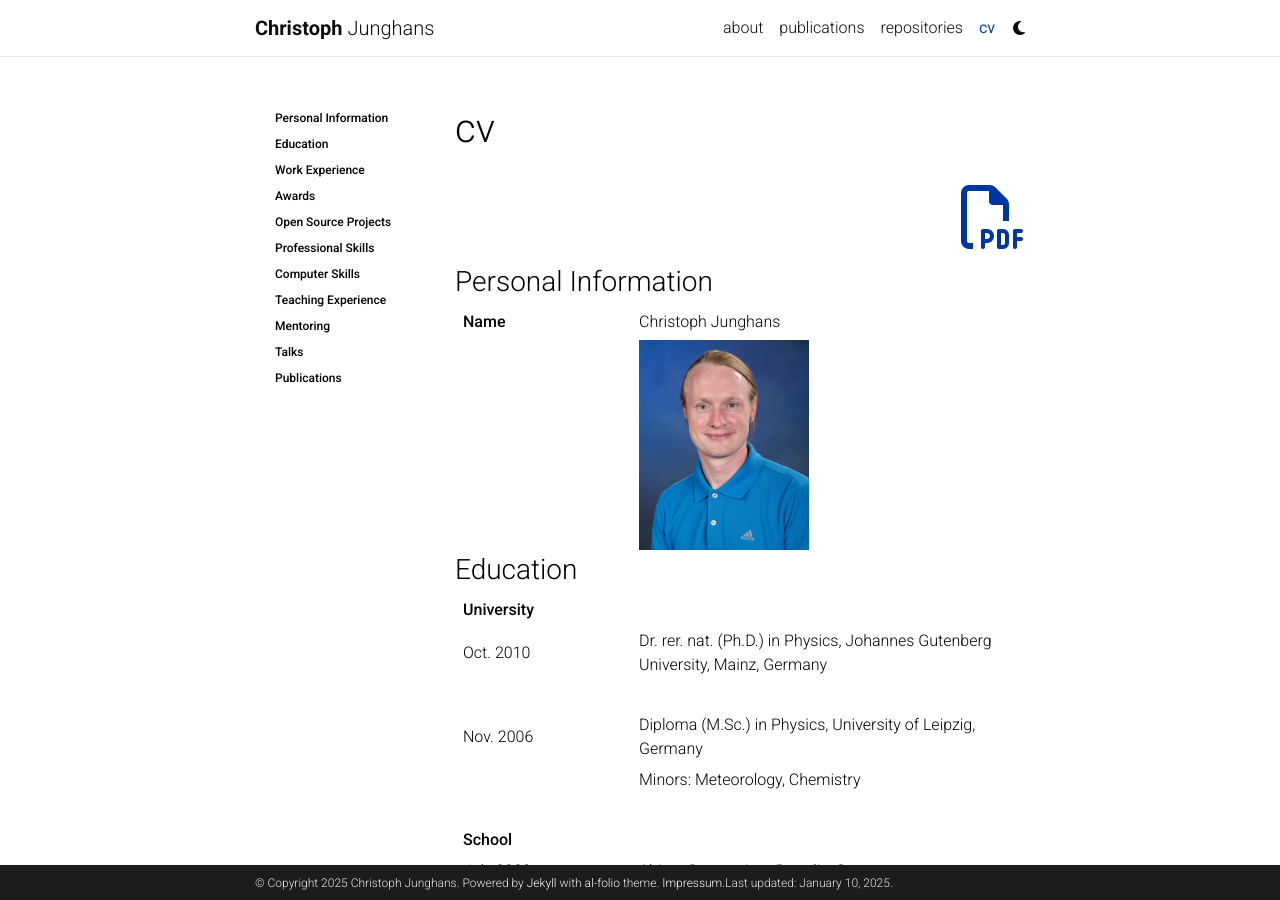
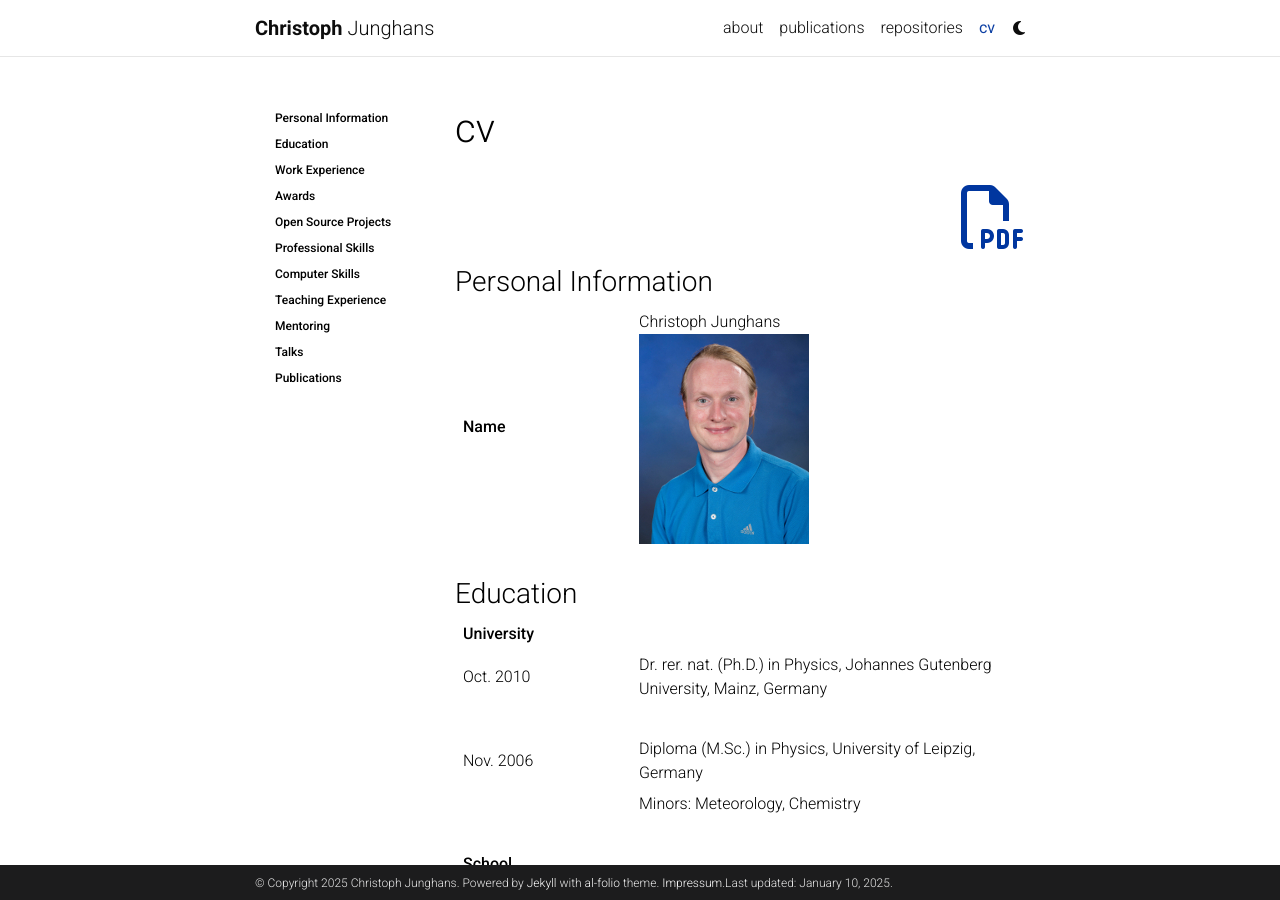
Before and after one commit to junghans/junghans.github.io, a Jekyll site: the page built from _pages/cv.md, in a window 1280 px wide and 900 px high. Built offline with Jekyll 4.4.1, drawn with Linux system fonts in a browser that asks for light colours; comment, search, counter and statistics services are not loaded; a style sheet for code colours, icons or effects is not loaded.

Commit message:
cv: another try to fix the table

```diff
--- a/_pages/cv.md
+++ b/_pages/cv.md
@@ -15,8 +15,8 @@
 
 ### Personal Information ###
 
-| **Name**               | Christoph Junghans
-|                        | ![Image of Christoph](../assets/img/junghans.jpg)
+| **Name**               | Christoph Junghans<br> ![Image of Christoph](../assets/img/junghans.jpg)
+|                        |
 
 
 ### Education ###
```
